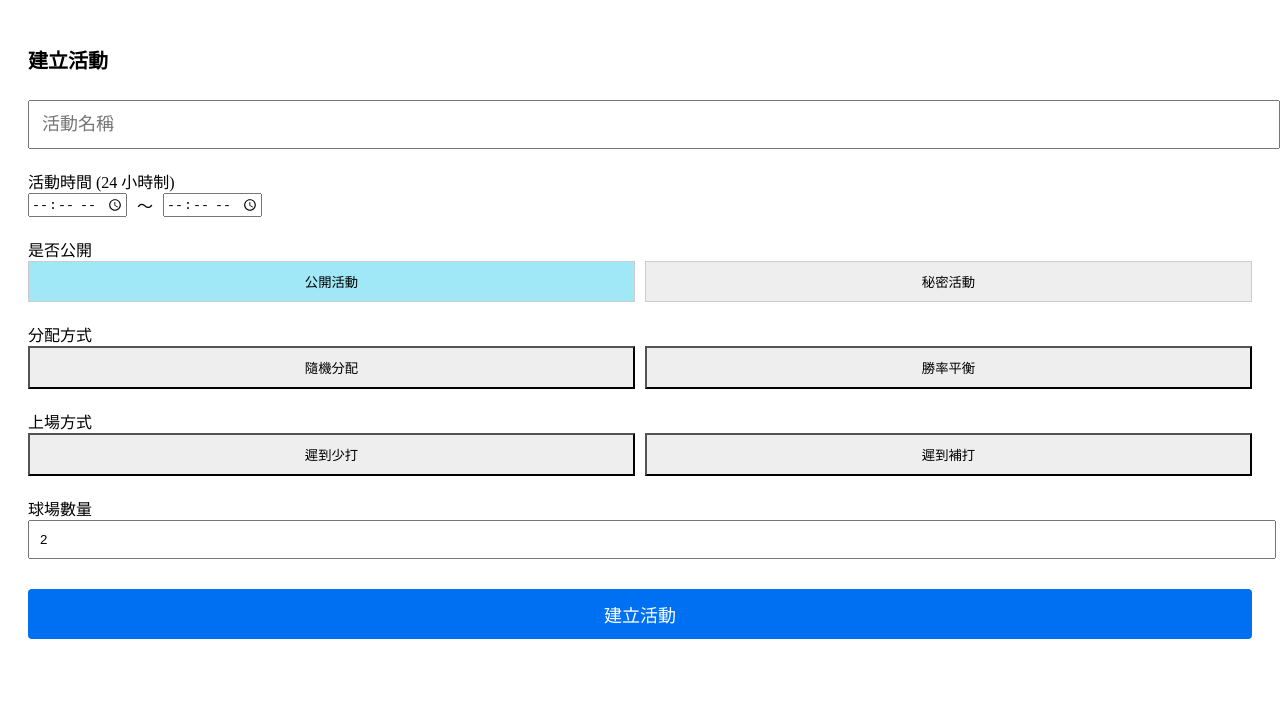
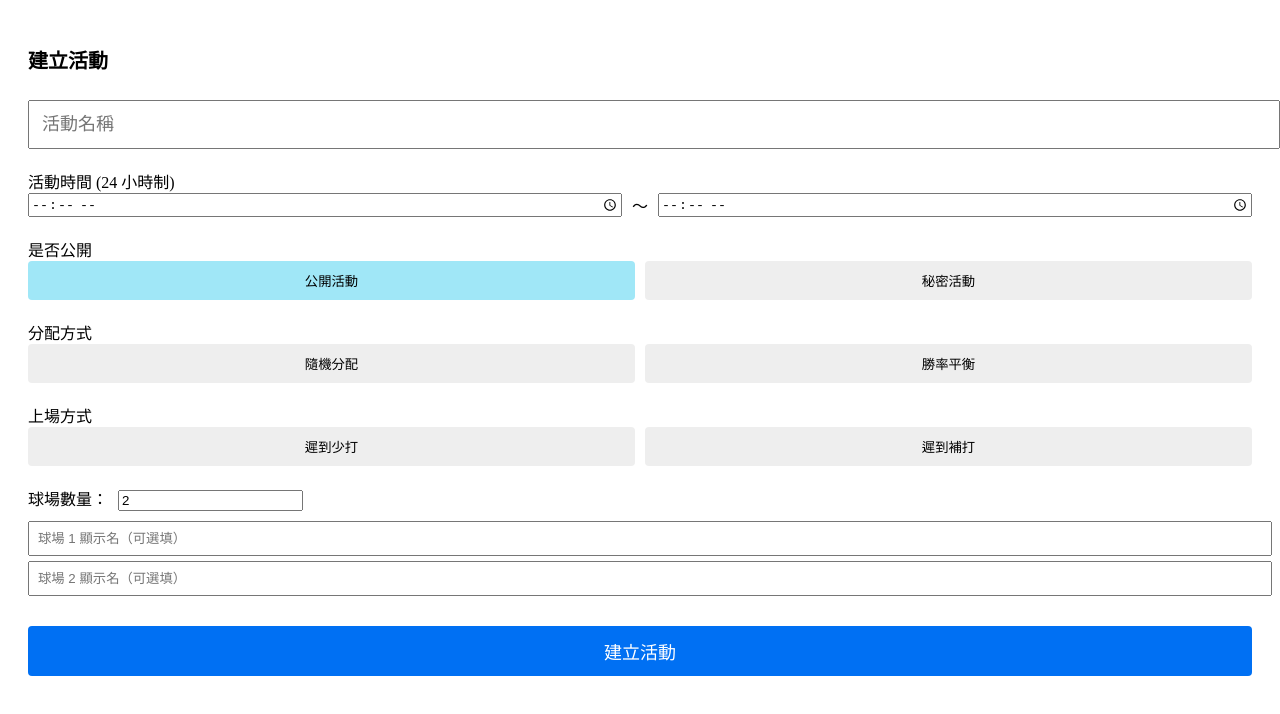
Before and after one commit to MRKENTW/badminton-app, a Next.js app: page /create in a window 1280 px wide. Shown: the top 714 px of the page. Built offline with nearby package versions, Linux system fonts and the light colour scheme.

Commit message:
Update create.tsx

```diff
--- a/pages/create.tsx
+++ b/pages/create.tsx
@@ -7,9 +7,19 @@ export default function CreateActivity() {
   const [isPublic, setIsPublic] = useState(true);
   const [startTime, setStartTime] = useState("");
   const [endTime, setEndTime] = useState("");
-  const [modeA, setModeA] = useState<null | "random" | "balance">(null);
-  const [modeB, setModeB] = useState<null | "less" | "makeup">(null);
+  const [modeA, setModeA] = useState<null | "random" | "balance" >(null);
+  const [modeB, setModeB] = useState<null | "less" | "makeup" >(null);
   const [courtCount, setCourtCount] = useState(2);
+  const [courtNames, setCourtNames] = useState<string[]>(["", ""]);
+
+  const handleCourtCountChange = (count: number) => {
+    setCourtCount(count);
+    setCourtNames((prev) => {
+      const newNames = [...prev];
+      while (newNames.length < count) newNames.push("");
+      return newNames.slice(0, count);
+    });
+  };
 
   const handleCreate = () => {
     if (!activityName || !startTime || !endTime || !modeA || !modeB) {
@@ -33,9 +43,6 @@ export default function CreateActivity() {
 球場數：${courtCount}
 分配方式：${modeA}
 上場方式：${modeB}`);
-
-    // TODO: 將活動資訊送出至後端儲存，然後導頁
-    // router.push("/activity/xxx");
   };
 
   return (
@@ -55,12 +62,14 @@ export default function CreateActivity() {
           type="time"
           value={startTime}
           onChange={(e) => setStartTime(e.target.value)}
+          style={{ flex: 1 }}
         />
         <span>～</span>
         <input
           type="time"
           value={endTime}
           onChange={(e) => setEndTime(e.target.value)}
+          style={{ flex: 1 }}
         />
       </div>
 
@@ -71,8 +80,9 @@ export default function CreateActivity() {
           style={{
             padding: 10,
             backgroundColor: isPublic ? "#a0e7f7" : "#eee",
-            border: "1px solid #ccc",
             flex: 1,
+            border: "none",
+            borderRadius: 4,
           }}
         >
           公開活動
@@ -82,8 +92,9 @@ export default function CreateActivity() {
           style={{
             padding: 10,
             backgroundColor: !isPublic ? "#a0e7f7" : "#eee",
-            border: "1px solid #ccc",
             flex: 1,
+            border: "none",
+            borderRadius: 4,
           }}
         >
           秘密活動
@@ -98,6 +109,8 @@ export default function CreateActivity() {
             padding: 10,
             backgroundColor: modeA === "random" ? "#a0e7f7" : "#eee",
             flex: 1,
+            border: "none",
+            borderRadius: 4,
           }}
         >
           隨機分配
@@ -108,6 +121,8 @@ export default function CreateActivity() {
             padding: 10,
             backgroundColor: modeA === "balance" ? "#a0e7f7" : "#eee",
             flex: 1,
+            border: "none",
+            borderRadius: 4,
           }}
         >
           勝率平衡
@@ -122,6 +137,8 @@ export default function CreateActivity() {
             padding: 10,
             backgroundColor: modeB === "less" ? "#a0e7f7" : "#eee",
             flex: 1,
+            border: "none",
+            borderRadius: 4,
           }}
         >
           遲到少打
@@ -132,20 +149,40 @@ export default function CreateActivity() {
             padding: 10,
             backgroundColor: modeB === "makeup" ? "#a0e7f7" : "#eee",
             flex: 1,
+            border: "none",
+            borderRadius: 4,
           }}
         >
           遲到補打
         </button>
       </div>
 
-      <div style={{ marginTop: 20 }}>球場數量</div>
-      <input
-        type="number"
-        min={1}
-        value={courtCount}
-        onChange={(e) => setCourtCount(Number(e.target.value))}
-        style={{ width: "100%", padding: 10 }}
-      />
+      <div style={{ marginTop: 20 }}>
+        球場數量：
+        <input
+          type="number"
+          value={courtCount}
+          min={2}
+          onChange={(e) => handleCourtCountChange(Number(e.target.value))}
+          style={{ marginLeft: 10 }}
+        />
+      </div>
+
+      <div style={{ marginTop: 10 }}>
+        {Array.from({ length: courtCount }).map((_, i) => (
+          <input
+            key={i}
+            placeholder={`球場 ${i + 1} 顯示名（可選填）`}
+            value={courtNames[i] || ""}
+            onChange={(e) => {
+              const newNames = [...courtNames];
+              newNames[i] = e.target.value;
+              setCourtNames(newNames);
+            }}
+            style={{ display: "block", marginTop: 5, width: "100%", padding: 8 }}
+          />
+        ))}
+      </div>
 
       <button
         onClick={handleCreate}
```
